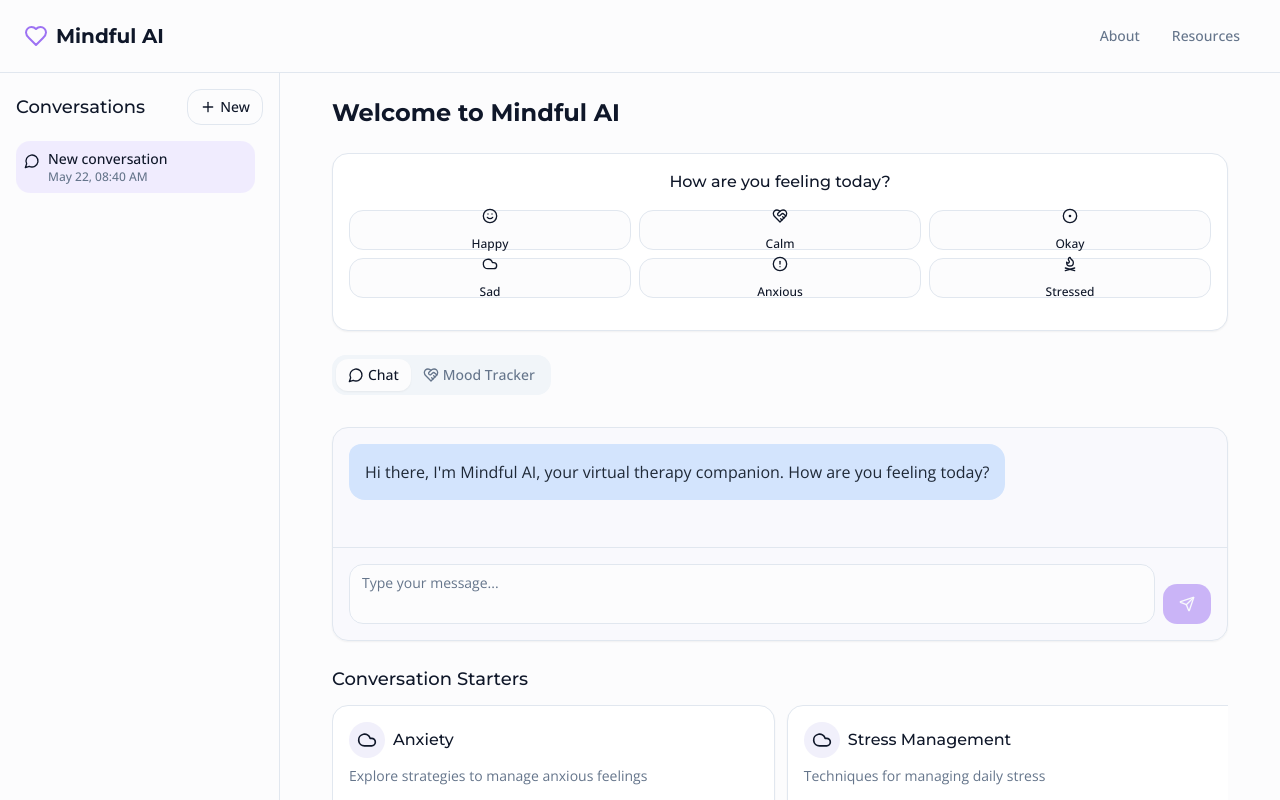
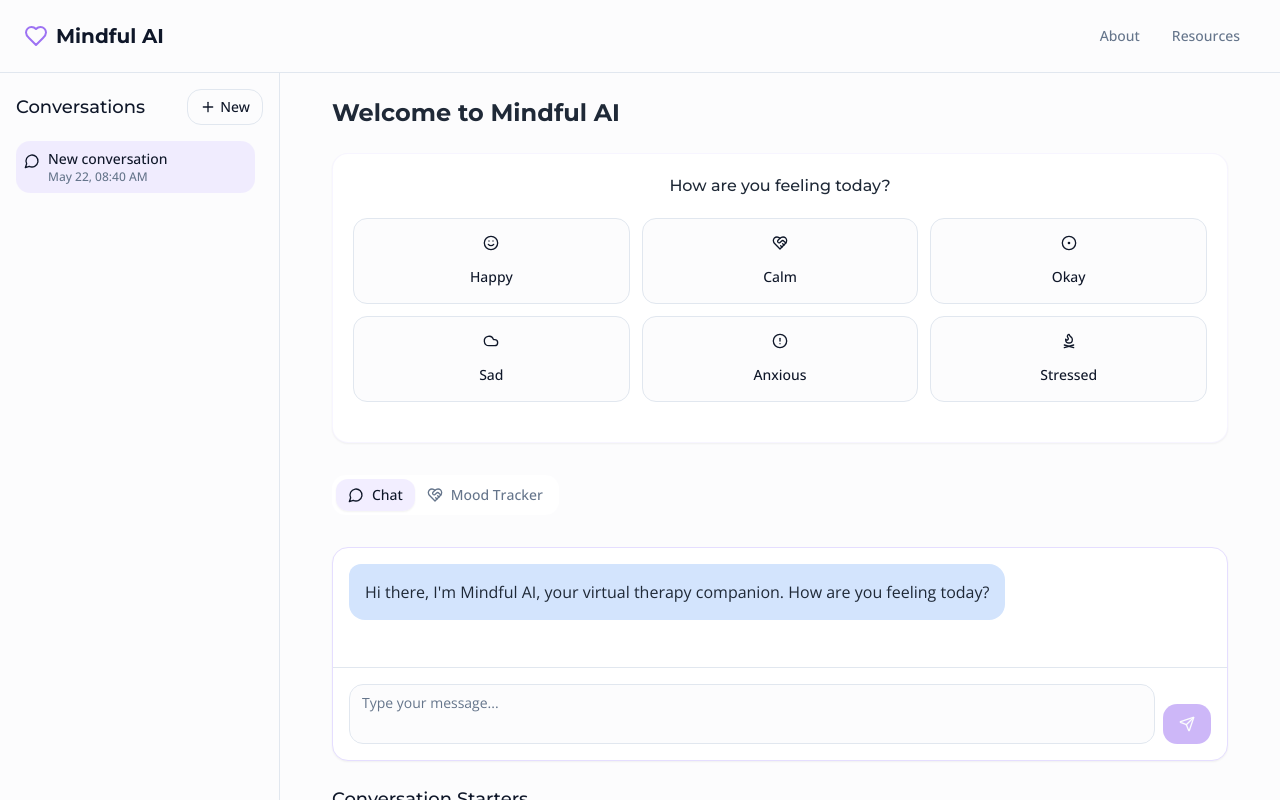
Before and after one commit to theabsurdisst/gentle-mind-chats, a React (Vite) app: page / in a window 1280 px wide. Shown: the top 800 px of the page. Built offline with nearby package versions, Linux system fonts and the light colour scheme.

Commit message:
Fix: Home screen UI and functionality
- Made the chat function visible and functional.
- Adjusted the "How are you feeling today?" window and emoji display for better fit.
- Improved the overall UI to appear more human and sincere.

```diff
--- a/src/components/ChatInterface.tsx
+++ b/src/components/ChatInterface.tsx
@@ -27,7 +27,7 @@ const ChatInterface: React.FC = () => {
 
   return (
     <div className="flex flex-col h-full">
-      <Card className="flex-1 overflow-hidden flex flex-col bg-therapy-gray/30">
+      <Card className="flex-1 overflow-hidden flex flex-col bg-white shadow-sm border-therapy-lavender">
         <div className="overflow-y-auto p-4 flex-1 chat-scrollbar">
           <div className="space-y-4">
             {messages.map((message) => (
@@ -38,8 +38,10 @@ const ChatInterface: React.FC = () => {
                 }`}
               >
                 <div
-                  className={`max-w-[80%] animate-fade-in ${
-                    message.role === "user" ? "chat-bubble-user" : "chat-bubble-ai"
+                  className={`max-w-[80%] rounded-2xl p-4 animate-fade-in ${
+                    message.role === "user"
+                      ? "bg-therapy-lavender text-gray-800 rounded-tr-sm"
+                      : "bg-therapy-blue text-gray-800 rounded-tl-sm"
                   }`}
                 >
                   {message.content}
@@ -48,7 +50,7 @@ const ChatInterface: React.FC = () => {
             ))}
             {isLoading && (
               <div className="flex justify-start">
-                <div className="chat-bubble-ai flex items-center">
+                <div className="bg-therapy-blue text-gray-800 p-4 rounded-2xl rounded-tl-sm flex items-center">
                   <Loader2 className="h-5 w-5 animate-spin mr-2" />
                   <span>Thinking...</span>
                 </div>
--- a/src/components/MoodPicker.tsx
+++ b/src/components/MoodPicker.tsx
@@ -54,42 +54,43 @@ const MoodPicker: React.FC = () => {
 
   if (todaysMood && !saved) {
     return (
-      <Card className="p-4 bg-therapy-gray/50 text-center mb-6 animate-fade-in">
-        <p className="mb-2">You already logged your mood today:</p>
+      <Card className="p-5 bg-white shadow-sm mb-8 animate-fade-in rounded-lg border-therapy-lavender/30">
+        <p className="mb-3 text-gray-700 font-medium">You've shared how you're feeling today:</p>
         <div className="flex justify-center">
-          <span className={`inline-flex items-center px-3 py-1 rounded-full ${moodColors[todaysMood.mood]}`}>
+          <span className={`inline-flex items-center px-4 py-2 rounded-full ${moodColors[todaysMood.mood]}`}>
             {moodOptions.find(m => m.type === todaysMood.mood)?.icon}
-            <span className="ml-1">{moodOptions.find(m => m.type === todaysMood.mood)?.label}</span>
+            <span className="ml-2 font-medium">{moodOptions.find(m => m.type === todaysMood.mood)?.label}</span>
           </span>
         </div>
         {todaysMood.note && (
-          <p className="text-sm mt-2 italic">"{todaysMood.note}"</p>
+          <p className="text-sm mt-3 italic text-gray-600 px-4">"{todaysMood.note}"</p>
         )}
       </Card>
     );
   }
 
   return (
-    <Card className="p-4 bg-white mb-6 animate-fade-in">
+    <Card className="p-5 bg-white shadow-sm mb-8 animate-fade-in rounded-lg border-therapy-lavender/30">
       {saved ? (
-        <div className="text-center py-2">
-          <p className="text-green-600">Mood saved! Thank you for checking in.</p>
+        <div className="text-center py-4">
+          <p className="text-green-600 font-medium">Thank you for sharing how you feel today.</p>
+          <p className="text-sm text-gray-600 mt-2">We're here to support you on your journey.</p>
         </div>
       ) : (
         <>
-          <h3 className="text-center mb-4 font-medium">How are you feeling today?</h3>
-          <div className="grid grid-cols-3 gap-2 mb-4">
+          <h3 className="text-center mb-5 font-medium text-gray-800">How are you feeling today?</h3>
+          <div className="grid grid-cols-3 gap-3 mb-5">
             {moodOptions.map((mood) => (
               <Button
                 key={mood.type}
                 onClick={() => setSelectedMood(mood.type)}
                 variant="outline"
-                className={`flex flex-col items-center py-3 ${
-                  selectedMood === mood.type ? `ring-2 ring-primary ${moodColors[mood.type]}` : ""
+                className={`flex flex-col items-center py-4 h-auto transition-all ${
+                  selectedMood === mood.type ? `ring-2 ring-primary ${moodColors[mood.type]}` : "hover:bg-gray-50"
                 }`}
               >
                 {mood.icon}
-                <span className="mt-1 text-xs">{mood.label}</span>
+                <span className="mt-2 text-sm">{mood.label}</span>
               </Button>
             ))}
           </div>
@@ -99,8 +100,8 @@ const MoodPicker: React.FC = () => {
               {showNote ? (
                 <>
                   <Textarea
-                    placeholder="Add a note about how you're feeling... (optional)"
-                    className="min-h-[80px] mb-2"
+                    placeholder="What's on your mind today? (optional)"
+                    className="min-h-[80px] mb-3 resize-none"
                     value={note}
                     onChange={(e) => setNote(e.target.value)}
                   />
@@ -126,8 +127,9 @@ const MoodPicker: React.FC = () => {
                     variant="outline"
                     onClick={() => setShowNote(true)}
                     size="sm"
+                    className="border-therapy-lavender/50 hover:border-therapy-lavender text-gray-700"
                   >
-                    Add a note
+                    Add a personal note
                   </Button>
                   <Button
                     onClick={handleSaveMood}
--- a/src/pages/Index.tsx
+++ b/src/pages/Index.tsx
@@ -26,17 +26,17 @@ const Index = () => {
             {/* Main Content */}
             <div className="flex-1 p-4 md:p-6 overflow-y-auto">
               <div className="max-w-4xl mx-auto">
-                <h1 className="text-2xl font-bold mb-6 animate-fade-in">Welcome to Mindful AI</h1>
+                <h1 className="text-2xl font-bold mb-6 animate-fade-in text-gray-800">Welcome to Mindful AI</h1>
 
                 <MoodPicker />
 
                 <Tabs defaultValue="chat" className="animate-fade-in">
-                  <TabsList className="mb-6">
-                    <TabsTrigger value="chat" className="flex items-center gap-1">
+                  <TabsList className="mb-6 bg-white">
+                    <TabsTrigger value="chat" className="flex items-center gap-2 data-[state=active]:bg-therapy-lavender/50">
                       <MessageCircle className="h-4 w-4" />
                       <span>Chat</span>
                     </TabsTrigger>
-                    <TabsTrigger value="mood" className="flex items-center gap-1">
+                    <TabsTrigger value="mood" className="flex items-center gap-2 data-[state=active]:bg-therapy-mint/50">
                       <HeartHandshake className="h-4 w-4" />
                       <span>Mood Tracker</span>
                     </TabsTrigger>
```
